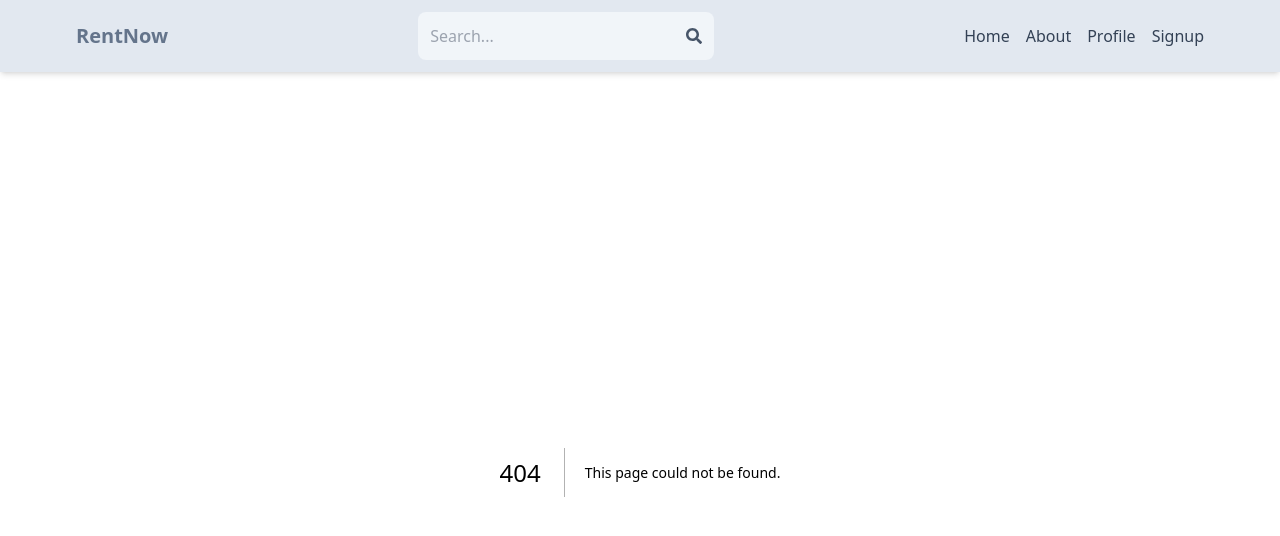
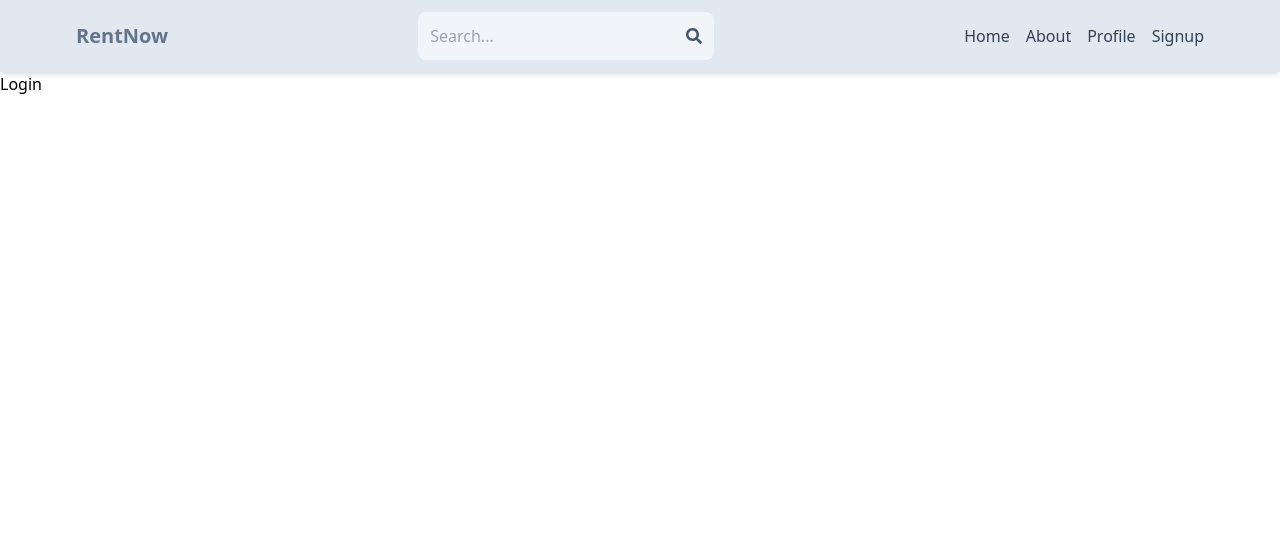
Before and after one commit to rishiSurya9/rentnow, a Next.js app: page /Login in a window 1280 px wide. Before the commit this address had no page. Shown: the top 536 px of the page. Built offline with nearby package versions, Linux system fonts and the light colour scheme.

Commit message:
header structure

```diff
--- /dev/null
+++ b/app/Login/page.js
@@ -0,0 +1,11 @@
+import React from 'react'
+
+const page = () => {
+  return (
+    <div>
+      Login
+    </div>
+  )
+}
+
+export default page
--- a/app/signup/page.js
+++ b/app/signup/page.js
@@ -1,7 +1,7 @@
 "use client"
 import Link from 'next/link'
 import React, { useState } from 'react'
-
+import { useRouter } from 'next/router'
 const page = () => {
   const [formData,setFormData] = useState(0);
   const handleChange = (e) => {
@@ -26,6 +26,7 @@ const page = () => {
     if (res.ok) {
       const data = await res.json();
       console.log('User created successfully:', data);
+      router.push('/Profile');
   } else {
       console.error('Failed to create user:', res.statusText);
   }
```
